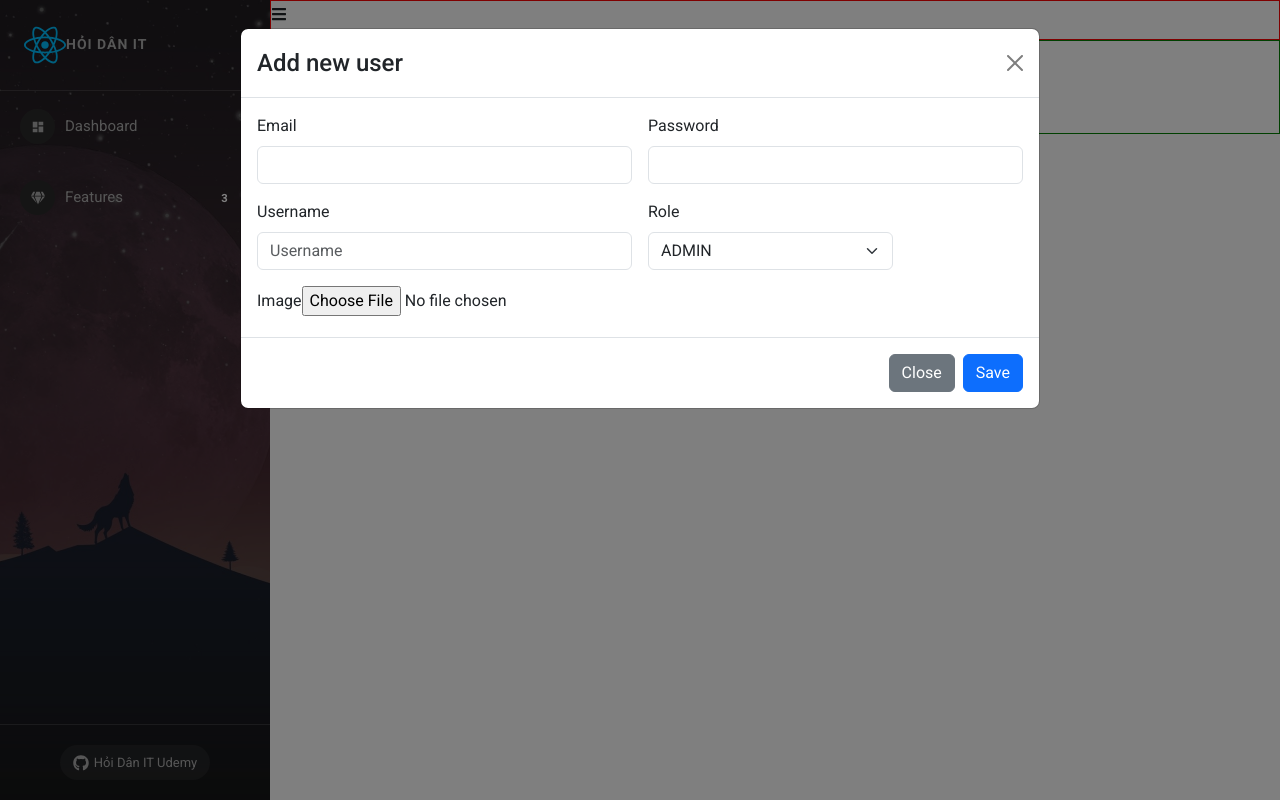
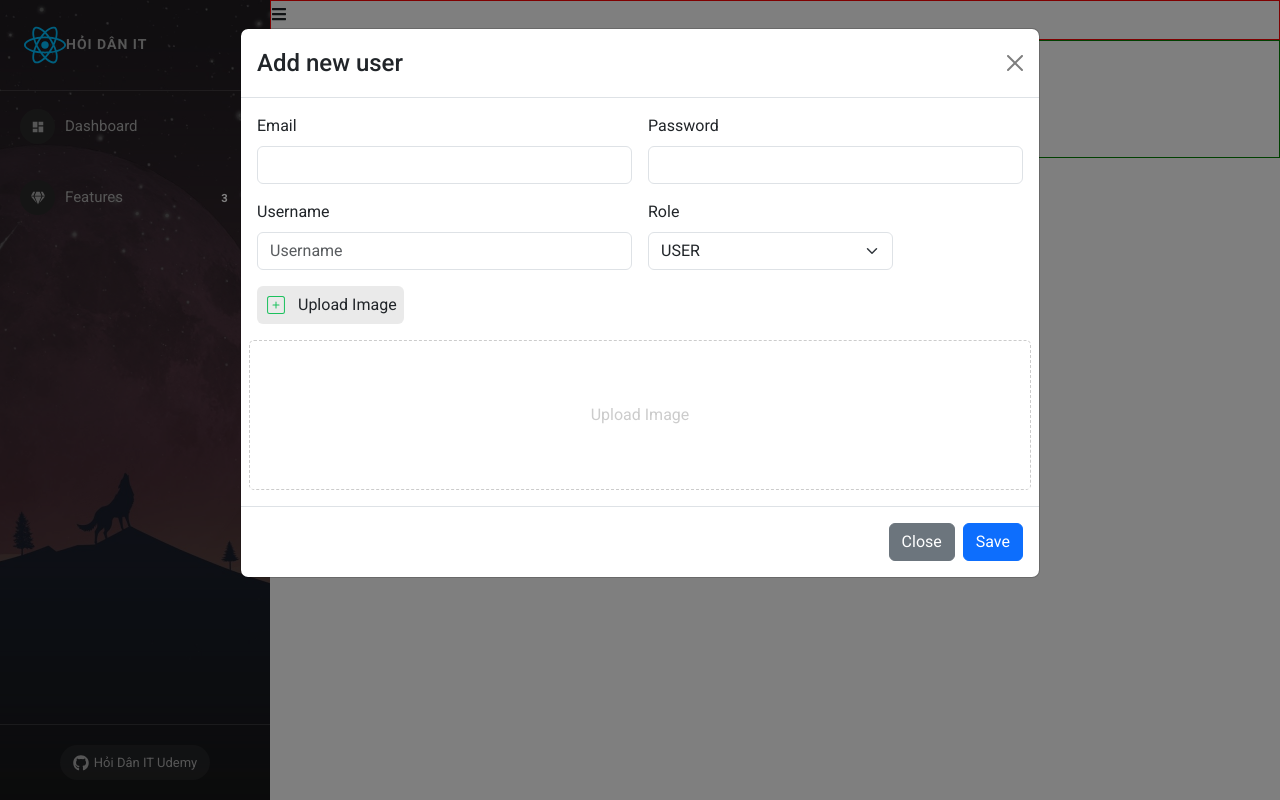
Before and after one commit to TRINHNAMTRUNG/ReactHook_With_HoiDanIT, a React (Create React App) app: page /admins/manage-user in a window 1280 px wide. Both pictures are taken after a click on the button "Launch demo modal". Built offline with nearby package versions, Linux system fonts and the light colour scheme.

Commit message:
Chapter5-Video 57

```diff
--- a/package.json
+++ b/package.json
@@ -11,7 +11,7 @@
     "react": "^18.3.1",
     "react-bootstrap": "2.4.0",
     "react-dom": "^18.3.1",
-    "react-icons": "^4.4.0",
+    "react-icons": "^5.2.1",
     "react-paginate": "^8.1.3",
     "react-pro-sidebar": "0.7.1",
     "react-redux": "7.2.5",
--- a/src/App.scss
+++ b/src/App.scss
@@ -1,3 +1,4 @@
+
 body {
   margin: 0;
   font-family: "Roboto", sans-serif;
--- /dev/null
+++ b/src/components/Admin/Content/ManageCreateUser.scss
@@ -0,0 +1,37 @@
+.manage-user-container{
+    .user-content{
+        .img-preview{
+            border: 1px solid red;
+        }
+    }
+}
+
+.modal-add-user{
+    .img-preview{
+        border: 1px dashed #ccc;
+        height: 150px;
+        border-radius: 5px;
+        display: flex;
+        justify-content: center;
+        align-items: center;
+        color: #ccc;
+        padding: 10px;
+        img{
+            max-width: 100%;
+            max-height: 100%;
+        }
+    }
+    .label-upload{
+        margin: 0;
+        display: inline flex;
+        align-items: center;
+        gap: 10px;
+        cursor: pointer;
+        background-color: #e8e8e8e0;
+        border-radius: 6px;
+        padding: 7px;
+        &:hover{
+            background-color: #d9d9d9ed;
+        }
+    }
+}
--- a/src/components/Admin/Content/ManageUser.js
+++ b/src/components/Admin/Content/ManageUser.js
@@ -1,5 +1,5 @@
 import ModalCreateUser from "./ModalCreateUser";
-
+import "./ManageCreateUser.scss"
 
 const ManageUser = (props) => {
     return (
@@ -13,8 +13,8 @@
                 </div>
                 <div>
                     table users
-                    <ModalCreateUser />
                 </div>
+                <ModalCreateUser />
             </div>
         </div>
     )
--- a/src/components/Admin/Content/ModalCreateUser.js
+++ b/src/components/Admin/Content/ModalCreateUser.js
@@ -1,13 +1,31 @@
 import { useState } from 'react';
 import Button from 'react-bootstrap/Button';
 import Modal from 'react-bootstrap/Modal';
-
+import { CiSquarePlus } from "react-icons/ci";
 const ModalCreateUser = () => {
     const [show, setShow] = useState(false);
 
     const handleClose = () => setShow(false);
     const handleShow = () => setShow(true);
 
+    const [email, setEmail] = useState("");
+    const [username, setUsername] = useState("");
+    const [password, setPassword] = useState("");
+    const [role, setRole] = useState("USER");
+    const [image, setImage] = useState("");
+    const [previewImage, setPreviewImage] = useState("");
+
+    const handleUploadImage = (e) => {
+        if (e.target && e.target.files && e.target.files[0]) {
+            setPreviewImage(URL.createObjectURL(e.target.files[0]))
+            setImage(e.target.files[0])
+            // console.log("state image: ", e.target.files[0])
+            // console.log("state PreviewImage: ", URL.createObjectURL(e.target.files[0]))
+        }else{
+            setPreviewImage("")
+        }
+
+    }
     return (
         <>
             <Button variant="primary" onClick={handleShow}>
@@ -19,6 +37,7 @@
                 onHide={handleClose}
                 size="lg"
                 backdrop="static"
+                className='modal-add-user'
             >
                 <Modal.Header closeButton>
                     <Modal.Title>Add new user</Modal.Title>
@@ -27,26 +46,55 @@
                     <form className="row g-3">
                         <div className="col-md-6">
                             <label htmlFor="inputEmail4" className="form-label">Email</label>
-                            <input type="email" className="form-control" />
+                            <input
+                                type="email"
+                                className="form-control"
+                                value={email}
+                                onChange={(e) => setEmail(e.target.value)}
+                            />
                         </div>
                         <div className="col-md-6">
                             <label htmlFor="inputPassword4" className="form-label">Password</label>
-                            <input type="password" className="form-control" />
+                            <input
+                                type="password"
+                                className="form-control"
+                                value={password}
+                                onChange={(e) => setPassword(e.target.value)}
+                            />
                         </div>
                         <div className="col-md-6">
                             <label htmlFor="inputAddress" className="form-label">Username</label>
-                            <input type="text" className="form-control" placeholder="Username" />
+                            <input
+                                type="text"
+                                className="form-control"
+                                placeholder="Username"
+                                value={username}
+                                onChange={(e) => setUsername(e.target.value)}
+                            />
                         </div>
                         <div className="col-md-4">
                             <label htmlFor="inputState" className="form-label">Role</label>
-                            <select className="form-select" defaultValue="Choose...">
+                            <select value={role} className="form-select" onChange={(e) => setRole(e.target.value)}>
                                 <option value="ADMIN">ADMIN</option>
                                 <option value="USER">USER</option>
                             </select>
                         </div>
-                        <div className="col-md-12">
-                            <label className="form-label">Image</label>
-                            <input type="file" />
+                        <div className="col-md-12 ">
+
+                            <label htmlFor='labelUpload' className="form-label label-upload"> <CiSquarePlus size={"1.5rem"} color='#1bc15d' /> Upload Image</label>
+                            <input
+                                type="file"
+                                hidden
+                                id='labelUpload'
+                                onChange={(e) => handleUploadImage(e)}
+                            />
+                        </div>
+                        <div className="col-md-12 img-preview">
+                            {previewImage ?
+                                <img src={previewImage} />
+                                :
+                                <span>Upload Image</span>
+                            }
                         </div>
                     </form>
                 </Modal.Body>
```
Also changed, not shown: 1 other file (tests, documents, lock files or other folders).
